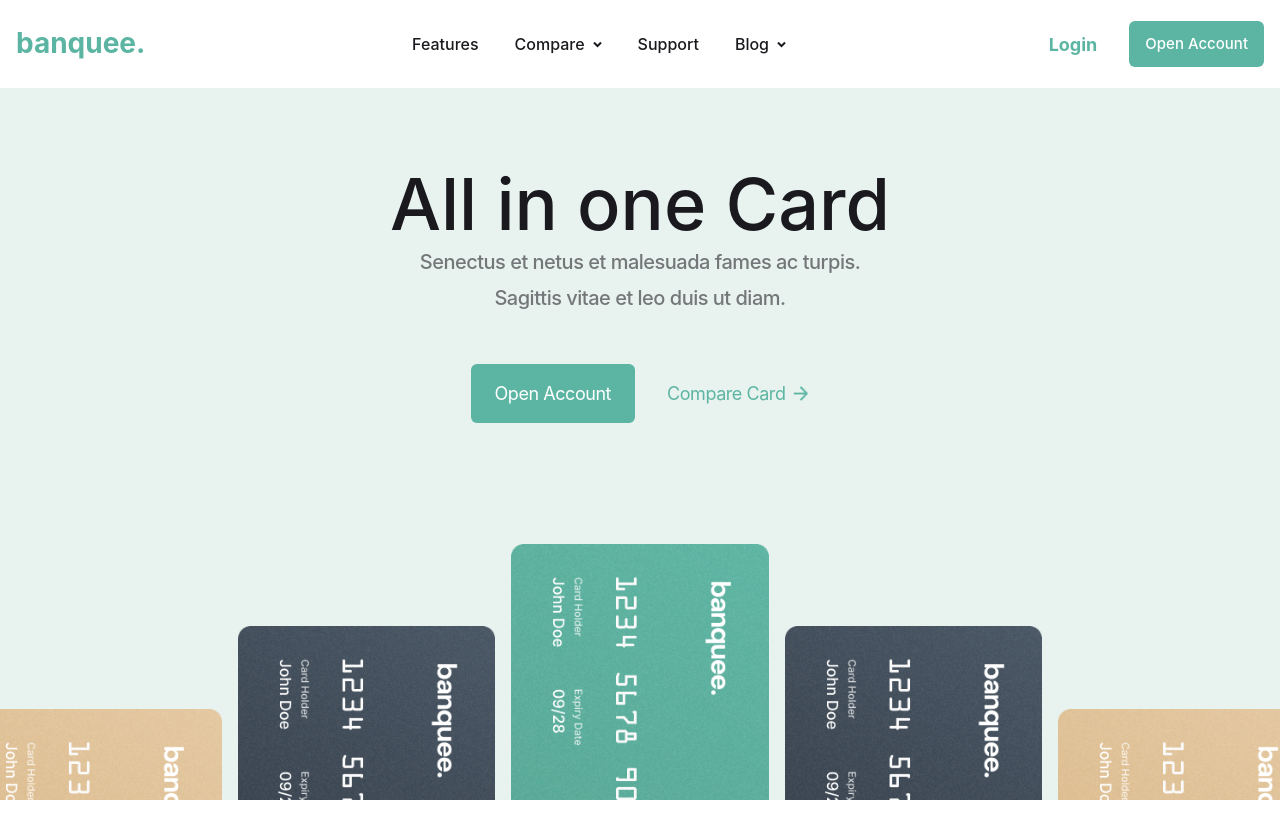
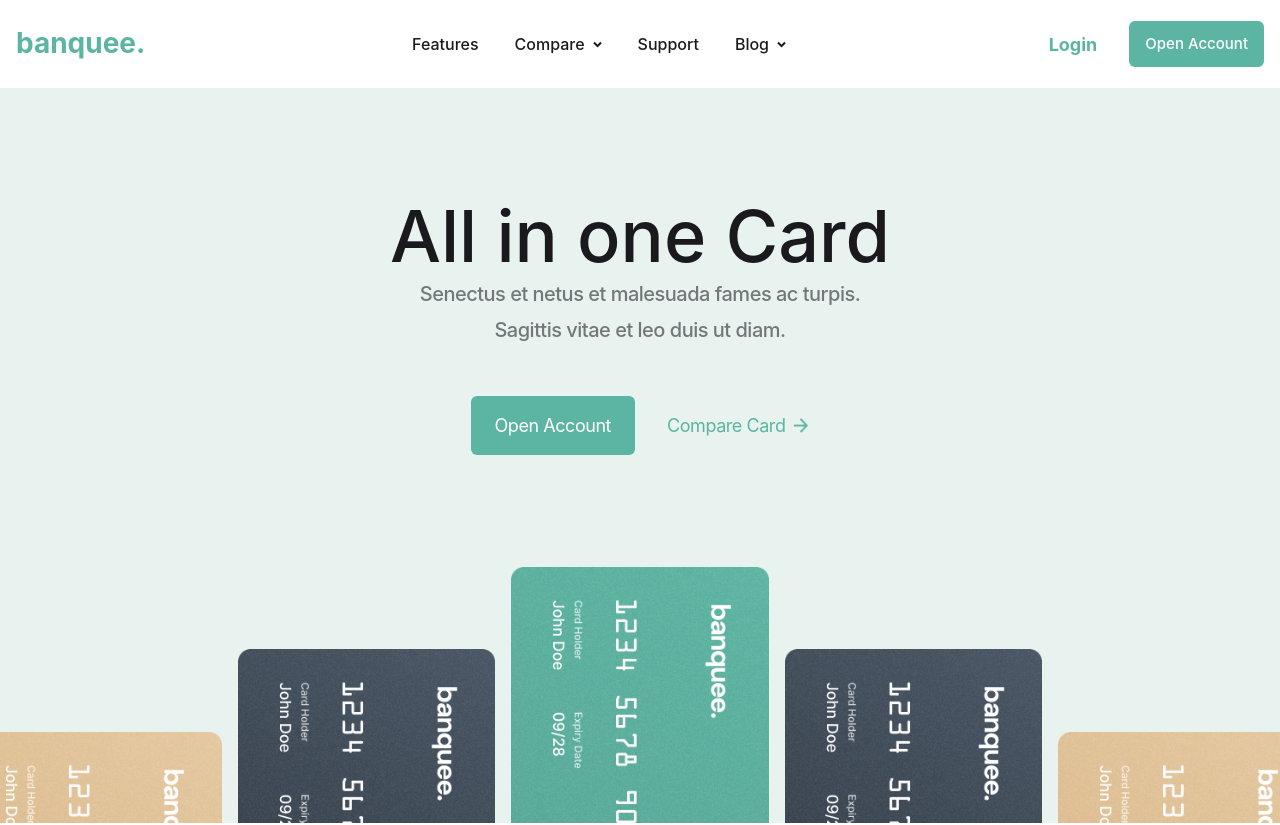
Before and after one commit to Mosarrof-Coding/benquee, a Next.js app: page / in a window 1280 px wide. Shown: the top 825 px of the page. Built offline with nearby package versions, Linux system fonts and the light colour scheme.

Commit message:
Add size

```diff
--- a/app/layout.js
+++ b/app/layout.js
@@ -27,7 +27,7 @@ export default function RootLayout({ children }) {
   return (
     <html lang="en">
       <body
-        className={`${geistSans.variable} ${geistMono.variable} antialiased min-h-screen flex flex-col justify-between bg-white overflow-x-hidden`}
+        className={`${geistSans.variable} ${geistMono.variable} antialiased min-h-screen flex flex-col justify-between bg-white`}
       >
         {/* heder */}
         <header className="w-full h-16 lg:h-22 bg-white flex items-center font-geist-sans">
--- a/app/page.js
+++ b/app/page.js
@@ -34,7 +34,7 @@ export default function Home() {
     <section className="">
       {/* hero */}
       <div className="bg-[#e8f2ee]">
-        <div className="max-w-[832px] px-4 mx-auto text-center min-h-[57vh] py-14 md:py-12 lg:py-16 xl:py-20">
+        <div className="max-w-[832px] px-4 mx-auto text-center xl:min-h-[57vh] py-14 md:py-18 lg:py-20 xl:pt-28">
           <h1 className="text-3xl md:text-4xl lg:text-5xl xl:text-7xl 2xl:text-[80px] mb-1 text-[#1a191e] font-medium">
             All in one Card
           </h1>
@@ -42,10 +42,10 @@ export default function Home() {
             Senectus et netus et malesuada fames ac turpis. Sagittis vitae et
             leo duis ut diam.
           </h6>
-          <div className="button w-fit mx-auto flex items-center justify-center flex-wrap gap-2 sm:gap-4 lg:gap-6 xl:gap-8 pt-6 md:pt-8 lg:pt-12">
+          <div className="button w-fit mx-auto flex items-center justify-center flex-wrap gap-2 sm:gap-4 lg:gap-6 xl:gap-8 pt-6 md:pt-8 lg:pt-12 mb-8">
             <Link
               href={"user/account"}
-              className="text-[14px] sm:text-[16px] lg:text-[18px] tracking-tight py-1 sm:py-2 lg:py-4 px-2 sm:px-4 lg:px-6 rounded-[3px] lg:rounded-[6px] bg-[#5bb5a2] text-white"
+              className="text-[14px] sm:text-[16px] lg:text-[18px] tracking-tight py-1 sm:py-2 lg:py-3 xl:py-4 px-2 sm:px-3 lg:px-4 xl:px-6 rounded-[3px] lg:rounded-[6px] bg-[#5bb5a2] text-white"
             >
               Open Account
             </Link>
@@ -535,7 +535,7 @@ export default function Home() {
         </div>
       </div>
 
-      {/* call to action */}
+      {/* one app */}
       <div className="ctabtn max-w-[1232px] px-2 mx-2 xl:mx-auto my-14 lg:my-18 xl:my-20 bg-[#5bb5a2] rounded-xl lg:rounded-2xl flex flex-col md:flex-row gap-8 lg:gap-16">
         <div className="left w-full py-6 md:py-8 lg:py-12 xl:py-20 px-2 sm:px-4 lg:px-8 xl:pl-[76px]">
           <h2 className="mb-3 lg:mb-6 xl:mb-8 text-white">
@@ -602,7 +602,7 @@ export default function Home() {
             </button>
           </div>
         </div>
-        <div className="my-14 lg:my-18 xl:my-20 xl:pt-24 sm:pr-4 lg:pr-8 xl:pr-12 2xl:pr-16 flex justify-center md:justify-end">
+        <div className="pt-10 sm:pt-12 lg:pt-16 xl:pt-24 sm:pr-4 lg:pr-8 xl:pr-12 2xl:pr-16 flex justify-center md:justify-end">
           <Image
             src={ctacard}
             alt="ctacard image"
```
